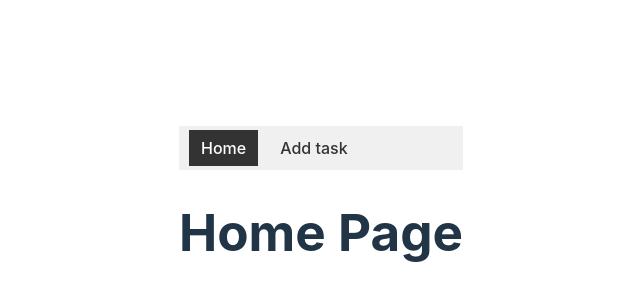
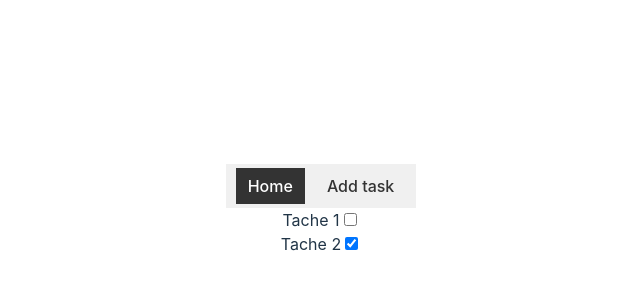
Before and after one commit to Mbo931/todo-list-react, a React (Vite) app: page / in a window 1280 px wide. Shown: the part 190-490 px from the top of the page, without its empty margins (319-959 px from the left). Built offline with nearby package versions, Linux system fonts and the light colour scheme.

Commit message:
tasks update

```diff
--- a/src/components/Task.jsx
+++ b/src/components/Task.jsx
@@ -1,10 +1,24 @@
 import React from 'react';
-import { NavLink } from 'react-router-dom';
+import { useState } from "react";
+import { useDispatch } from 'react-redux';
+import { updateTask } from '../store/actions/taskActions.js';
 
-function Task() {
+function Task({ task }) {
+  const dispatch = useDispatch();
+
+  const handleCheckboxChange = () => {
+    const updatedTask = { ...task, isDone: !task.isDone };
+    dispatch(updateTask(updatedTask));
+  };
+
   return (
     <div>
-        Ceci est une tâche
+      {task.text}
+      <input
+        type="checkbox"
+        checked={task.isDone}
+        onChange={handleCheckboxChange}
+      />
     </div>
   );
 }
--- a/src/pages/HomePage.jsx
+++ b/src/pages/HomePage.jsx
@@ -1,11 +1,22 @@
 import React from 'react';
 
-function HomePage() {
-  return (
-    <div>
-      <h1>Home Page</h1>
-    </div>
-  );
+import { connect } from 'react-redux';
+import Task from '../components/Task';
+
+function HomePage({ taskList }) {
+    return (
+        <div>
+            {taskList.map((task, index) => (
+                <Task task={{ ...task, index: index }} key={index}></Task>
+            ))}
+        </div>
+    );
 }
 
-export default HomePage;
+const mapStateToProps = (state) => {
+    return {
+        taskList: state.taskList,
+    };
+};
+
+export default connect(mapStateToProps)(HomePage);
--- /dev/null
+++ b/src/store/actions/taskActions.js
@@ -0,0 +1,8 @@
+export const UPDATE_TASK = 'UPDATE_TASK';
+
+export const updateTask = (updatedTask) => {
+  return {
+    type: UPDATE_TASK,
+    payload: updatedTask,
+  };
+};
--- a/src/store/store.js
+++ b/src/store/store.js
@@ -2,21 +2,31 @@ import { createStore } from 'redux';
 
 const initialState = {
     counter: 0,
-  taskList : [{text : 'Tache 1',  isDone: false}]
+    taskList: [{ text: 'Tache 1', isDone: false }, { text: 'Tache 2', isDone: true }]
 };
 
 const reducer = (state = initialState, action) => {
     switch (action.type) {
-    case 'TESTACTION':
+      case 'UPDATE_TASK':
+        const updatedTaskList = state.taskList.map((task, index) => {
+          if (index === action.payload.index) {
+            return {
+              text: action.payload.text,
+              isDone: action.payload.isDone
+            };
+          }
+          return task;
+        });
         return {
           ...state,
-        counter: state.counter + 1,
+          taskList: updatedTaskList
         };
       default:
         return state;
     }
   };
 
+
 const store = createStore(reducer);
 
 export default store;
```
Lines whose indentation alone changed are shown as unchanged.
